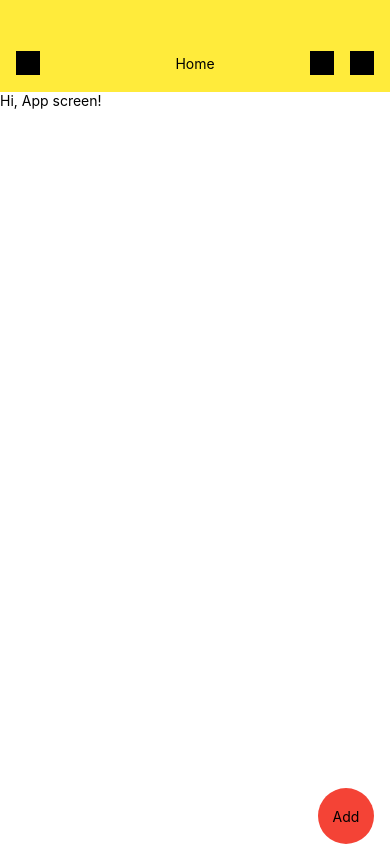
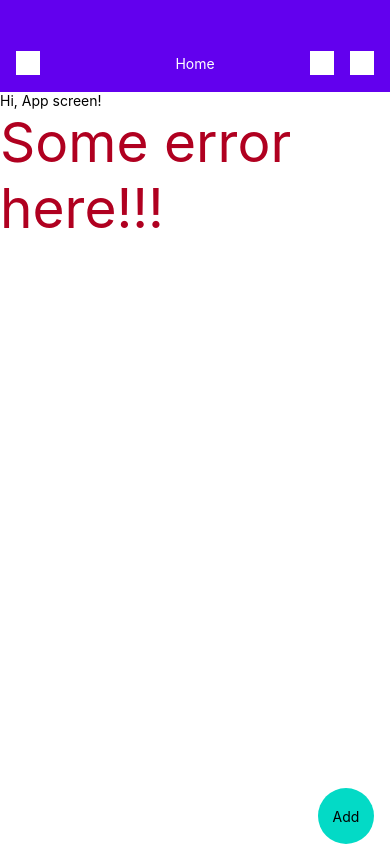
Before and after one commit to yamankatby/react-native-material, a React Native app in the folder lab/RNMaterialLab/: screen / in a window 390 px wide. Built offline with nearby package versions, Linux system fonts and the light colour scheme.

Commit message:
[lab] Work on the Elevation API

```diff
--- a/lab/RNMaterialLab/App.tsx
+++ b/lab/RNMaterialLab/App.tsx
@@ -3,14 +3,15 @@ import { SafeAreaView, Text, useColorScheme, View } from "react-native";
 import { createTheme, ThemeProvider, useStyleSheet, useTheme } from "./src/styles";
 
 const InnerApp = () => {
-  const styles = useStyleSheet(({ palette }) => ({
+  const styles = useStyleSheet(({ palette, elevation }) => ({
     container: {
       flex: 1,
       backgroundColor: palette.background.main
     },
     appBar: {
       height: 34 + 58,
-      backgroundColor: palette.primary.main
+      backgroundColor: palette.primary.main,
+      ...elevation["4"]
     },
     appBarContentContainer: {
       flex: 1,
@@ -39,7 +40,8 @@ const InnerApp = () => {
       borderRadius: 28,
       backgroundColor: palette.secondary.main,
       justifyContent: "center",
-      alignItems: "center"
+      alignItems: "center",
+      ...elevation["6"]
     }
   }));
 
@@ -61,6 +63,7 @@ const InnerApp = () => {
       <SafeAreaView style={{ flex: 1 }}>
         <View style={{ flex: 1 }}>
           <Text style={{ color: theme.palette.background.on }}>Hi, App screen!</Text>
+          <Text style={{ color: theme.palette.error.main, fontSize: 55 }}>Some error here!!!</Text>
           <View style={styles.fab}>
             <Text style={{ color: theme.palette.secondary.on }}>Add</Text>
           </View>
@@ -73,18 +76,11 @@ const InnerApp = () => {
 export default function App() {
   const isDark = useColorScheme() === "dark";
 
-  const d = createTheme({
-    palette: {
-      primary: "#ffeb3b",
-      secondary: "#f44336"
-    }
-  });
+  const d = createTheme({});
 
   const dark = createTheme({
     palette: {
       mode: "dark",
-      primary: "#ffff72",
-      secondary: "#ff7961"
     }
   });
 
--- a/lab/RNMaterialLab/src/styles/palette.ts
+++ b/lab/RNMaterialLab/src/styles/palette.ts
@@ -15,8 +15,6 @@ export interface Palette {
 
 export interface PaletteOptions {
   mode?: "light" | "dark";
-  blend?: boolean;
-
   primary?: string;
   secondary?: string;
   background?: string;
--- a/lab/RNMaterialLab/src/styles/theme.tsx
+++ b/lab/RNMaterialLab/src/styles/theme.tsx
@@ -1,10 +1,170 @@
 import React, { createContext, useContext, useMemo } from "react";
-import { ImageStyle, TextStyle, ViewStyle } from "react-native";
+import { ImageStyle, Platform, TextStyle, ViewStyle } from "react-native";
 import { createPalette, Palette, PaletteOptions } from "./palette";
 
-export interface Shadows {
+type Style = ViewStyle | TextStyle | ImageStyle;
+type NamedStyles<T> = { [P in keyof T]: Style }
 
+export interface Elevation {
+  "0": Style;
+  "1": Style;
+  "2": Style;
+  "3": Style;
+  "4": Style;
+  "6": Style;
+  "8": Style;
+  "12": Style;
+  "16": Style;
+  "24": Style;
 }
+
+const elevation: Elevation = {
+  "0": {},
+  "1": {
+    ...Platform.select({
+      ios: {
+        shadowColor: "#000",
+        shadowOffset: {
+          width: 0,
+          height: 1
+        },
+        shadowOpacity: 0.18,
+        shadowRadius: 1.00
+      },
+      android: {
+        elevation: 1
+      }
+    })
+  },
+  "2": {
+    ...Platform.select({
+      ios: {
+        shadowColor: "#000",
+        shadowOffset: {
+          width: 0,
+          height: 1
+        },
+        shadowOpacity: 0.20,
+        shadowRadius: 1.41
+      },
+      android: {
+        elevation: 2
+      }
+    })
+  },
+  "3": {
+    ...Platform.select({
+      ios: {
+        shadowColor: "#000",
+        shadowOffset: {
+          width: 0,
+          height: 1
+        },
+        shadowOpacity: 0.22,
+        shadowRadius: 2.22
+      },
+      android: {
+        elevation: 3
+      }
+    })
+  },
+  "4": {
+    ...Platform.select({
+      ios: {
+        shadowColor: "#000",
+        shadowOffset: {
+          width: 0,
+          height: 2
+        },
+        shadowOpacity: 0.23,
+        shadowRadius: 2.62
+      },
+      android: {
+        elevation: 4
+      }
+    })
+  },
+  "6": {
+    ...Platform.select({
+      ios: {
+        shadowColor: "#000",
+        shadowOffset: {
+          width: 0,
+          height: 3
+        },
+        shadowOpacity: 0.27,
+        shadowRadius: 4.65
+      },
+      android: {
+        elevation: 6
+      }
+    })
+  },
+  "8": {
+    ...Platform.select({
+      ios: {
+        shadowColor: "#000",
+        shadowOffset: {
+          width: 0,
+          height: 4
+        },
+        shadowOpacity: 0.30,
+        shadowRadius: 4.65
+      },
+      android: {
+        elevation: 8
+      }
+    })
+  },
+  "12": {
+    ...Platform.select({
+      ios: {
+        shadowColor: "#000",
+        shadowOffset: {
+          width: 0,
+          height: 6
+        },
+        shadowOpacity: 0.37,
+        shadowRadius: 7.49
+      },
+      android: {
+        elevation: 12
+      }
+    })
+  },
+  "16": {
+    ...Platform.select({
+      ios: {
+        shadowColor: "#000",
+        shadowOffset: {
+          width: 0,
+          height: 8
+        },
+        shadowOpacity: 0.44,
+        shadowRadius: 10.32
+      },
+      android: {
+        elevation: 16
+      }
+    })
+  },
+  "24": {
+    ...Platform.select({
+      ios: {
+        shadowColor: "#000",
+        shadowOffset: {
+          width: 0,
+          height: 12
+        },
+        shadowOpacity: 0.58,
+        shadowRadius: 16.00
+      },
+      android: {
+        elevation: 24
+      }
+    })
+  }
+};
 
 export interface Typography {
 
@@ -12,19 +172,19 @@ export interface Typography {
 
 export interface Theme {
   palette: Palette;
-  shadows: Shadows;
+  elevation: Elevation;
   typography: Typography;
 }
 
 export const defaultTheme: Theme = {
   palette: createPalette({}),
-  shadows: {},
+  elevation,
   typography: {}
 };
 
 export const defaultDarkTheme: Theme = {
   palette: createPalette({ mode: "dark" }),
-  shadows: {},
+  elevation,
   typography: {}
 };
 
@@ -37,7 +197,7 @@ export interface ThemeOptions {
 export const createTheme = (options: ThemeOptions): Theme => {
   return {
     palette: createPalette(options.palette ?? {}),
-    shadows: {},
+    elevation: elevation,
     typography: {}
   };
 };
@@ -52,8 +212,6 @@ export const ThemeProvider = ({ theme, children }: { theme?: Theme, children: an
 
 export const useTheme = () => useContext(ThemeContext);
 
-type NamedStyles<T> = { [P in keyof T]: ViewStyle | TextStyle | ImageStyle }
-
 export const useStyleSheet = <T extends NamedStyles<T> | NamedStyles<any>>(styles: (theme: Theme) => T): T => {
   const theme = useTheme();
   return useMemo(() => styles(theme), [styles, theme]);
```
